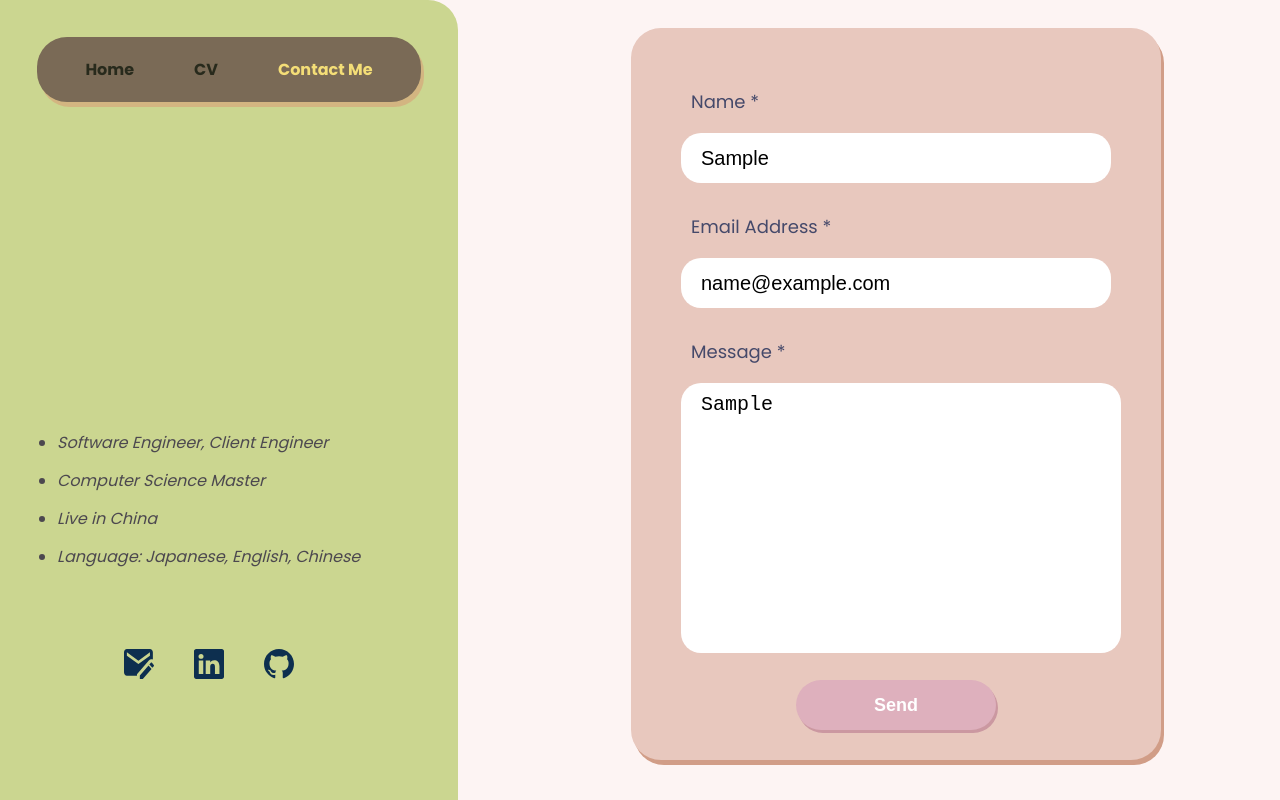
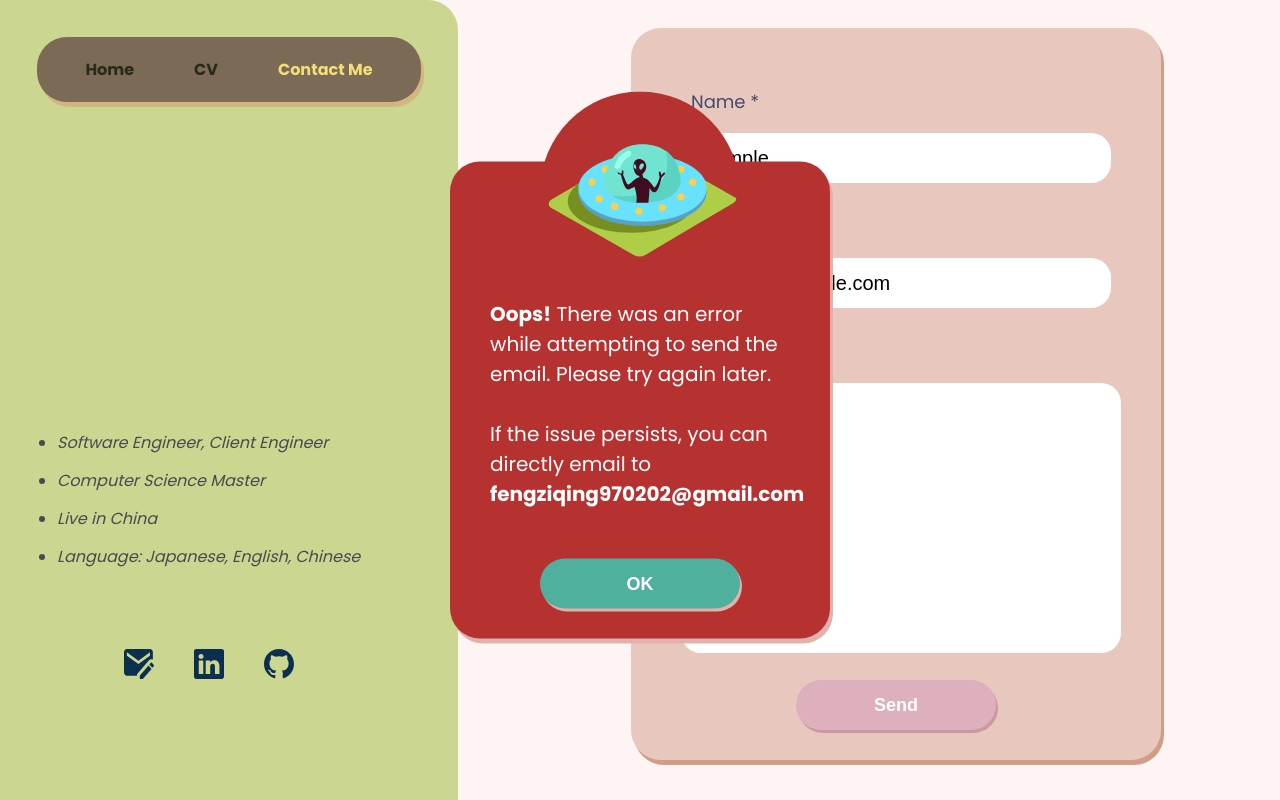
Before and after one commit to Fengziqing/portfolio, a React (Create React App) app: page /contact in a window 1280 px wide. Both pictures are taken after typing "Sample", "name@example.com", "Sample" into the empty fields and a click on the button "Send". Shown: the part 487-1287 px from the top of the page. Built offline with nearby package versions, Linux system fonts and the light colour scheme; no server answers.

Commit message:
add pop up window for backend respond

```diff
--- /dev/null
+++ b/src/components/Contact/SendEmailFailed.js
@@ -0,0 +1,16 @@
+import './SendEmailFailed.scss';
+import messages_sended_fail from '../../assets/messages-sended-fail.svg';
+
+const PopUpWindow = ({closeWindow}) => {
+
+    return(
+        <div className='pop-up-window'>
+            <img src={messages_sended_fail} alt='messages sended fail'></img>
+            <p><span>Oops!</span> There was an error while attempting to send the email. Please try again later.
+                <br/><br/> If the issue persists, you can directly email to <span>fengziqing970202@gmail.com</span></p>
+            <button onClick={closeWindow}>OK</button>
+        </div>
+    );
+}
+
+export default PopUpWindow;
--- /dev/null
+++ b/src/components/Contact/SendEmailFailed.scss
@@ -0,0 +1,67 @@
+:root{
+    --failed-color: #B63231;
+    --failed-shadow: #E1B1AB;
+    --ok-button-color: #4FB19D;
+}
+@keyframes fadein {
+    0% {
+        opacity: 0;
+    }
+
+    50% {
+        opacity: 100%;
+    }
+}
+.pop-up-window {
+    position: fixed;
+    top: 50%;
+    left: 50%;
+    transform: translate(-50%, -50%);
+    width: 300px;
+    background-color: var(--failed-color);
+    text-align: center;
+    padding: 30px 40px;
+    border-radius: 30px;
+    box-shadow: 3px 5px 0 0 var(--failed-shadow);
+    animation: fadein 0.5s;
+
+    img{
+        background-color: var(--failed-color);
+        border-radius: 50%;
+        width: 200px;
+        height: 200px;
+        position:relative;
+        margin-top: -100px;
+    }
+    p{
+        text-align: left;
+        margin-top: 0;
+        font-size: 20px;
+        color: white;
+        font-weight: normal;
+
+        span{
+            font-weight: bold;
+        }
+    }
+
+    button{
+        color: white;
+        font-weight: bold;
+        font-size: large;
+        width: 200px;
+        height: 50px;
+        text-align: center;
+        border-radius: 25px;
+        border: none;
+        margin-top: 30px;
+        background-color: var(--ok-button-color);
+        box-shadow: 2px 3px 0 0 var(--failed-shadow);
+
+        &:hover {
+            color: black;
+            opacity: 0.9;
+            box-shadow: 1px 2px 0 0 darkgrey;
+        }
+    }
+}
--- /dev/null
+++ b/src/components/Contact/SendEmailSucceed.js
@@ -0,0 +1,14 @@
+import './SendEmailSucceed.scss';
+import messages_sended from '../../assets/messages-sended.svg';
+
+const PopUpWindow = ({closeWindow}) => {
+    return(
+        <div className='pop-up-window-OK'>
+            <img src={messages_sended} alt='messages_sended'></img>
+            <p>Message Sended!</p>
+            <button onClick={closeWindow}>OK</button>
+        </div>
+    );
+}
+
+export default PopUpWindow;
--- /dev/null
+++ b/src/components/Contact/SendEmailSucceed.scss
@@ -0,0 +1,65 @@
+:root {
+    --successed-color: #B6C796;
+    --successed-shadow: #45958E;
+}
+
+@keyframes fadein {
+    0% {
+        opacity: 0;
+    }
+
+    50% {
+        opacity: 100%;
+    }
+}
+
+.pop-up-window-OK {
+    will-change: transform;
+    position: fixed;
+    top: 50%;
+    left: 50%;
+    transform: translate(-50%, -50%);
+    height: 300px;
+    background-color: var(--successed-color);
+    text-align: center;
+    padding: 30px 40px;
+    border-radius: 30px;
+    box-shadow: 2px 4px 0 0 var(--successed-shadow);
+    animation: fadein 0.5s;
+
+    img {
+        background-color: var(--successed-color);
+        border-radius: 50%;
+        width: 200px;
+        height: 200px;
+        position: relative;
+        margin-top: -100px;
+    }
+
+    p {
+        margin-top: 0;
+        font-size: 30px;
+        color: #FDF4F3;
+        font-weight: bold;
+    }
+
+    button {
+        color: #315098;
+        font-weight: bold;
+        font-size: large;
+        width: 200px;
+        height: 50px;
+        text-align: center;
+        border-radius: 25px;
+        border: none;
+        margin-top: 30px;
+        background-color: #F7CB9A;
+        box-shadow: 2px 3px 0 0 #949883;
+
+        &:hover {
+            color: gray;
+            opacity: 0.9;
+            box-shadow: 1px 2px 0 0 darkgrey;
+        }
+    }
+}
--- a/src/components/Contact/index.js
+++ b/src/components/Contact/index.js
@@ -1,8 +1,8 @@
 import { useState } from 'react';
 import './index.scss';
 import axios from 'axios';
-import messages_sended from '../../assets/messages-sended.svg';
-import messages_sended_fail from '../../assets/messages-sended-fail.svg';
+import SendEmailFiled from './SendEmailFailed';
+import SendEmailSucceed from './SendEmailSucceed';
 // import { response } from 'express';
 
 const Contact = () => {
@@ -11,16 +11,19 @@ const Contact = () => {
         email: '',
         message: ''
     });
-    const [popUp_pic,setPopUp_pic] = useState(messages_sended_fail);
-    const [popUp_Message,setPopUp_Message] = useState('Message Sended');
-    const [name_error_visible,setName_error_visiable] = useState(false);
-    const [email_error_visible,setEmail_error_visible] = useState(false);
-    const [message_error_visible,setMessage_error_visible] = useState(false);
+    const [sendOk, setSendOk] = useState(false);
+    const [sendFailed, setSendFailed] = useState(false);
+    const [name_error_visible, setName_error_visiable] = useState(false);
+    const [email_error_visible, setEmail_error_visible] = useState(false);
+    const [message_error_visible, setMessage_error_visible] = useState(false);
 
+    function colsePopUpWindow(){
+        setSendFailed(false);
+        setSendOk(false);
+    }
     const handleChange = (e) => {
         setFormData({ ...formData, [e.target.name]: e.target.value });
     };
-
     function handleSend(e) {
         e.preventDefault();
         console.log(formData);
@@ -48,21 +51,23 @@ const Contact = () => {
         }
         const data = JSON.stringify(formData);
         axios.defaults.withCredentials = true;
-        axios.post('https://vercel-express-eosin.vercel.app/api/contact', data, {
+        // axios.post('https://vercel-express-eosin.vercel.app/api/contact', data, {
+        axios.post('http://localhost:3001/api/contact', data, {
             headers: {
                 'Content-Type': 'application/json',
             }
         }
         ).then(response => {
-            if (response.data === '200') {
-                //清空内容
-            }
-            console.log(response.data.message)
-        })
+            setSendOk(true);
+        }).catch(error=>{
+            setSendFailed(true);
+            console.log(error);
+        });
     }
 
     return (
-        <><div className="contact">
+        <>
+            <div className="contact">
                 <p className="contact-description">Have an Awsome Idea? <span>Let's Discuss!🤔</span>
                     <br />Want <span>Hire me</span>? Send me your <span>e-mail!📧</span>
                     <br />Wanna Be friends with me?<span> Leave a message!⬇️</span>
@@ -80,11 +85,8 @@ const Contact = () => {
                     {message_error_visible && <p className="message-error">Are you sure you don't wanna say anything🥺🥺🥺</p>}
                     <button className="submit-button" onClick={handleSend}>Send</button>
                 </div>
-        </div>
-            <div className='pop-up-window'>
-                <img src={popUp_pic} alt='messages_sended'></img>
-                <p>{popUp_Message}</p>
-                <button>OK</button>
+                {sendOk && <SendEmailSucceed closeWindow={colsePopUpWindow} />}
+                {sendFailed && <SendEmailFiled closeWindow={colsePopUpWindow}/>}
             </div>
         </>
     )
--- a/src/components/Contact/index.scss
+++ b/src/components/Contact/index.scss
@@ -41,12 +41,15 @@
 
         .name-error{
             color: #991b27;
+            text-align: left;
         }
         .email-error{
             color: #991b27;
+            text-align: left;
         }
         .message-error{
             color: #991b27;
+            text-align: left;
         }
 
         input {
@@ -113,60 +116,3 @@
         }
     }
 }
-:root{
-    --failed-color: #bf5c45;
-    --successed-color: #B6C796;
-    --failed-shadow: #d19d87;
-    --successed-shadow: #45958E;
-}
-.pop-up-window {
-    display: none;
-    position: fixed;
-    top: 50%;
-    left: 50%;
-    transform: translate(-50%, -50%);
-    // width: 300px;
-    height: 300px;
-    background-color: var(--failed-color);
-    // background-color: var(--successed-color);
-    text-align: center;
-    padding: 30px 40px;
-    border-radius: 30px;
-    box-shadow: 3px 5px 0 0 var(--failed-shadow);
-    // box-shadow: 2px 4px 0 0 var(--successed-shadow);
-
-    img{
-        background-color: var(--failed-color);
-        // background-color: var(--successed-color);
-        border-radius: 50%;
-        width: 200px;
-        height: 200px;
-        position:relative;
-        margin-top: -100px;
-    }
-    p{
-        margin-top: 0;
-        font-size: 30px;
-        color: white;
-        font-weight: bold;
-    }
-    button{
-        color: white;
-        font-weight: bold;
-        font-size: large;
-        width: 200px;
-        height: 50px;
-        text-align: center;
-        border-radius: 25px;
-        border: none;
-        margin-top: 30px;
-        background-color: #F7CB9A;
-        box-shadow: 2px 3px 0 0 #949883;
-
-        &:hover {
-            color: gray;
-            opacity: 0.9;
-            box-shadow: 1px 2px 0 0 darkgrey;
-        }
-    }
-}
```
Also changed, not shown: src/assets/messages-sended-fail.svg. Lines whose indentation alone changed are shown as unchanged.
